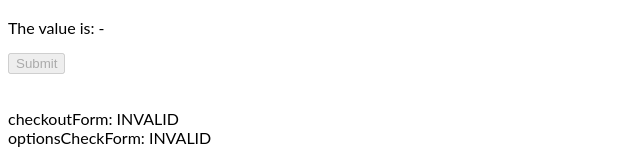
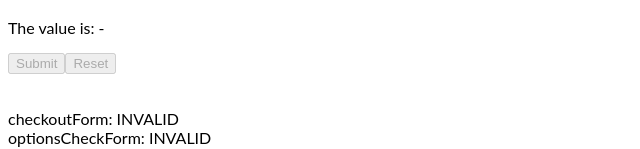
Before and after one commit to dunomzone/angular-ivy-6s5hfz, an Angular app: page / in a window 1280 px wide. Shown: the part 225-374 px from the top of the page, without its empty margins (0-640 px from the left). Built offline with nearby package versions, Linux system fonts and the light colour scheme.

Commit message:
3 files modified

```diff
--- a/src/app/app.component.html
+++ b/src/app/app.component.html
@@ -27,6 +27,16 @@
         Submit
       </button>
 
+      <button class="ml-3"
+      type="submit"
+      color="danger"
+      expand="block"
+      [disabled]="!checkoutForm.get('optionsCheckForm').valid"
+      (click)="getChecked()"
+      >
+        Reset
+      </button>
+
       <p>
       <br>checkoutForm:  {{ checkoutForm.status }}
       <br>optionsCheckForm:  {{ checkoutForm.get('optionsCheckForm').status }}
--- a/src/app/app.component.ts
+++ b/src/app/app.component.ts
@@ -71,7 +71,7 @@ export class AppComponent {
   getChecked() {
     this.paymentOptions.forEach(o => {
       if (o.value !== null) {
-        this.checkoutForm.get('optionsForm').get('paymentOptions').patchValue(o.value.toString());
+        this.checkoutForm.get('optionsCheckForm').get('optionForm').patchValue(o.value.toString());
         console.log(this.checkoutForm.value)
       }
     });
--- a/src/app/payment/payment.component.html
+++ b/src/app/payment/payment.component.html
@@ -6,7 +6,7 @@ payment works!
   <h4 class="mb-3">Choose your payment option</h4>
   <div class="row" formGroupName="optionForm"></div>
   <div *ngFor="let item of options; let i=index">
-    <input type="radio" [value]="item.value" [checked]="item.checked" formControlName="optionForm" />
+    <input type="radio" [value]="item.value" formControlName="optionForm" />
     <label>{{item.name}}</label>
   </div>
 
```
